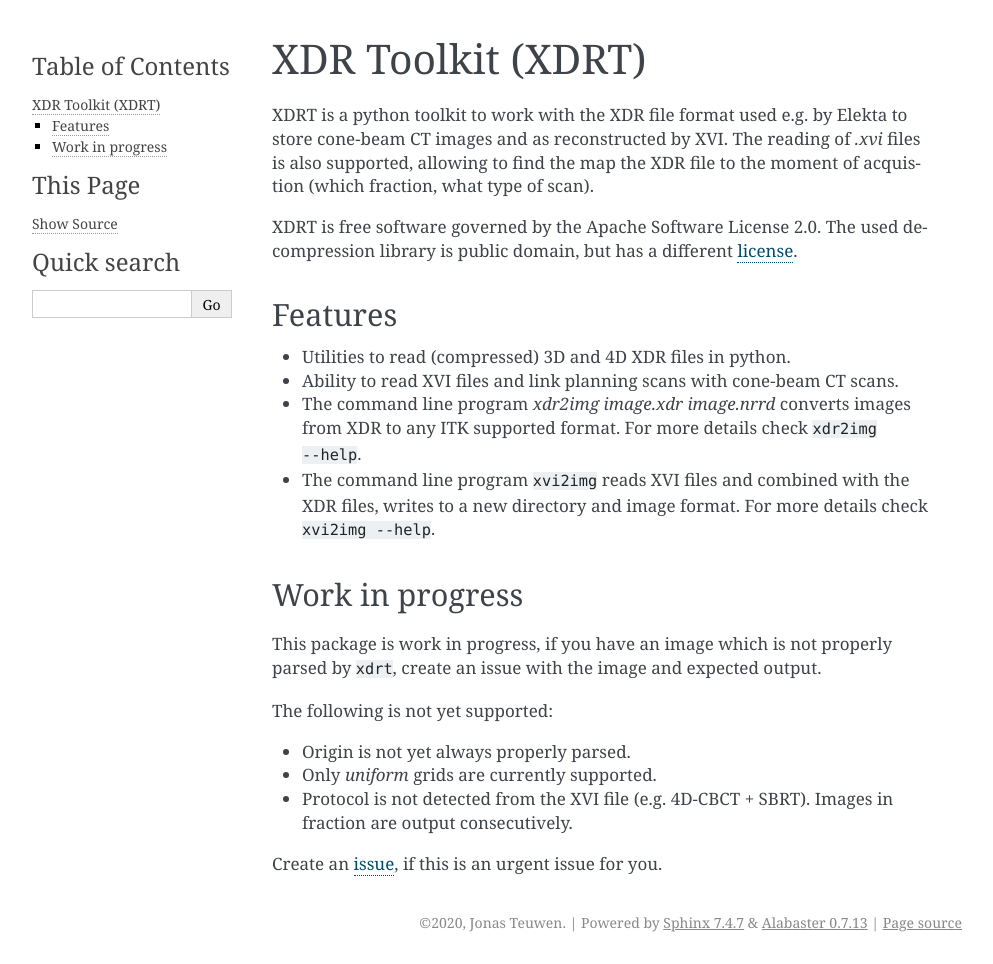
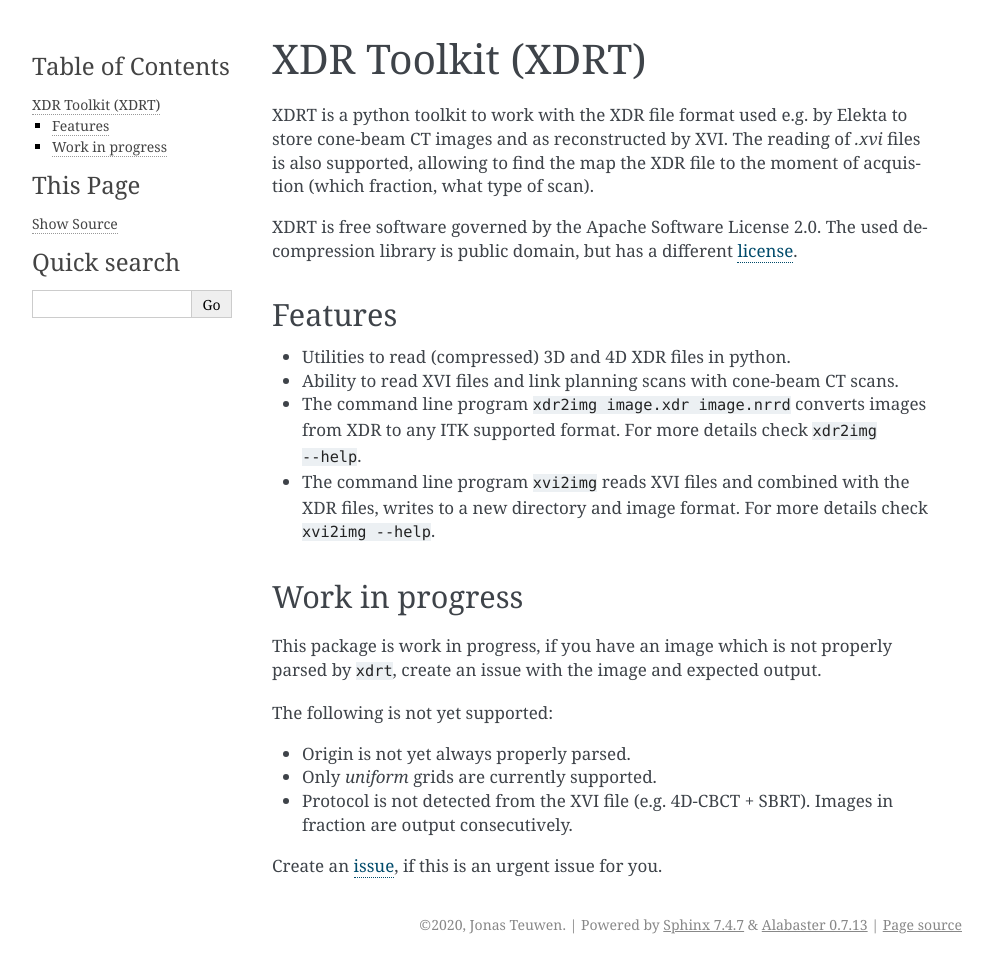
Before and after one commit to NKI-AI/xdrt, a Sphinx documentation site: the page built from docs/readme.rst, in a window 1280 px wide. Shown: the whole page, without its empty margins (148-1141 px from the left). Built offline with Sphinx 7.4.7, drawn with Linux system fonts in a browser that asks for light colours; pages that are not in the unit, such as notebooks, are missing from menus; some of the changed lines change nothing that is shown.

Commit message:
Documentation update

```diff
--- a/docs/readme.rst
+++ b/docs/readme.rst
@@ -16,7 +16,7 @@
 ========
 * Utilities to read (compressed) 3D and 4D XDR files in python.
 * Ability to read XVI files and link planning scans with cone-beam CT scans.
-* The command line program `xdr2img image.xdr image.nrrd` converts images from XDR to any ITK supported format. For more details check :code:`xdr2img --help`.
+* The command line program :code:`xdr2img image.xdr image.nrrd` converts images from XDR to any ITK supported format. For more details check :code:`xdr2img --help`.
 * The command line program :code:`xvi2img` reads XVI files and combined with the XDR files, writes to a new directory and image format. For more details check :code:`xvi2img --help`.
 
 Work in progress
```
